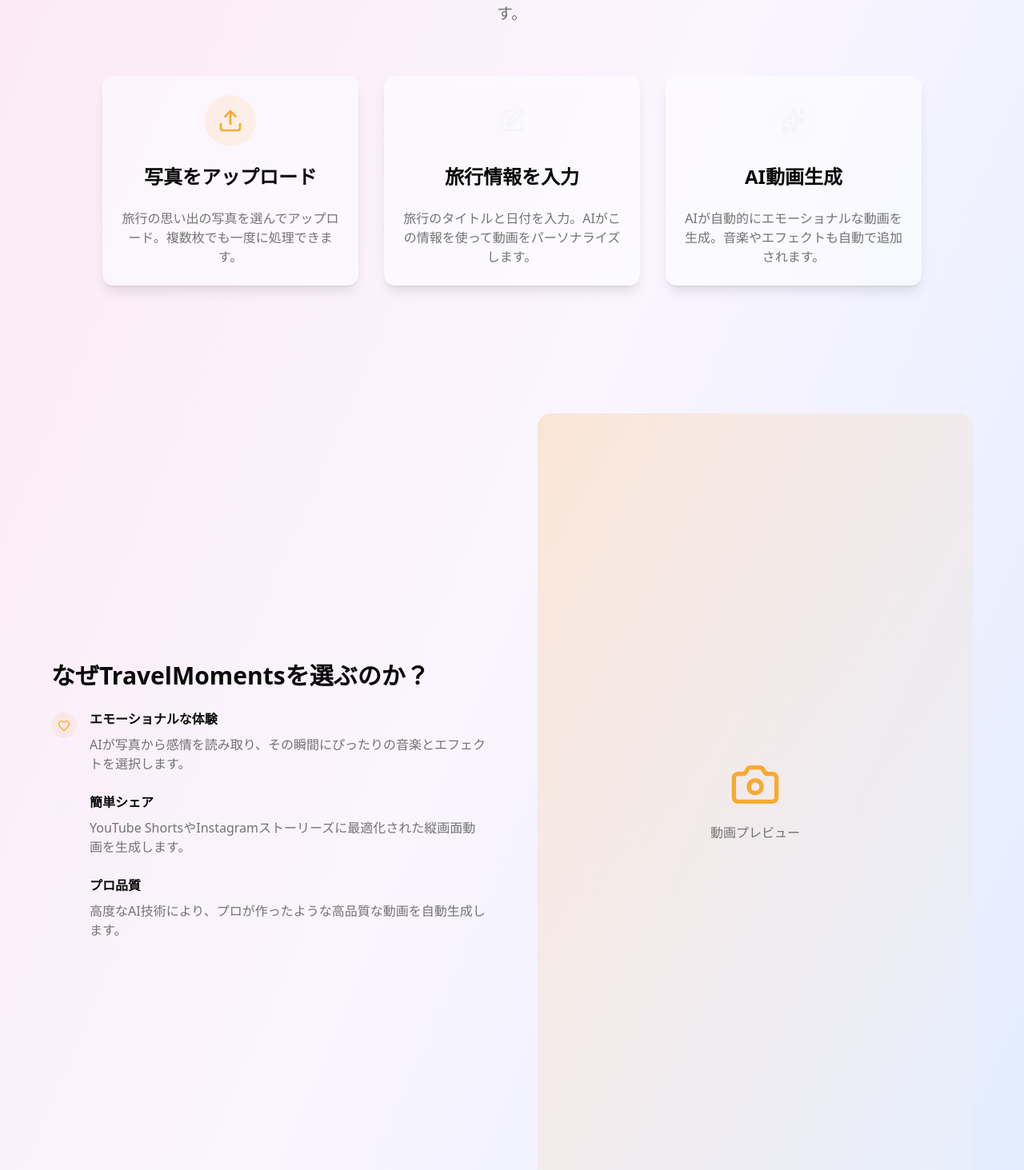
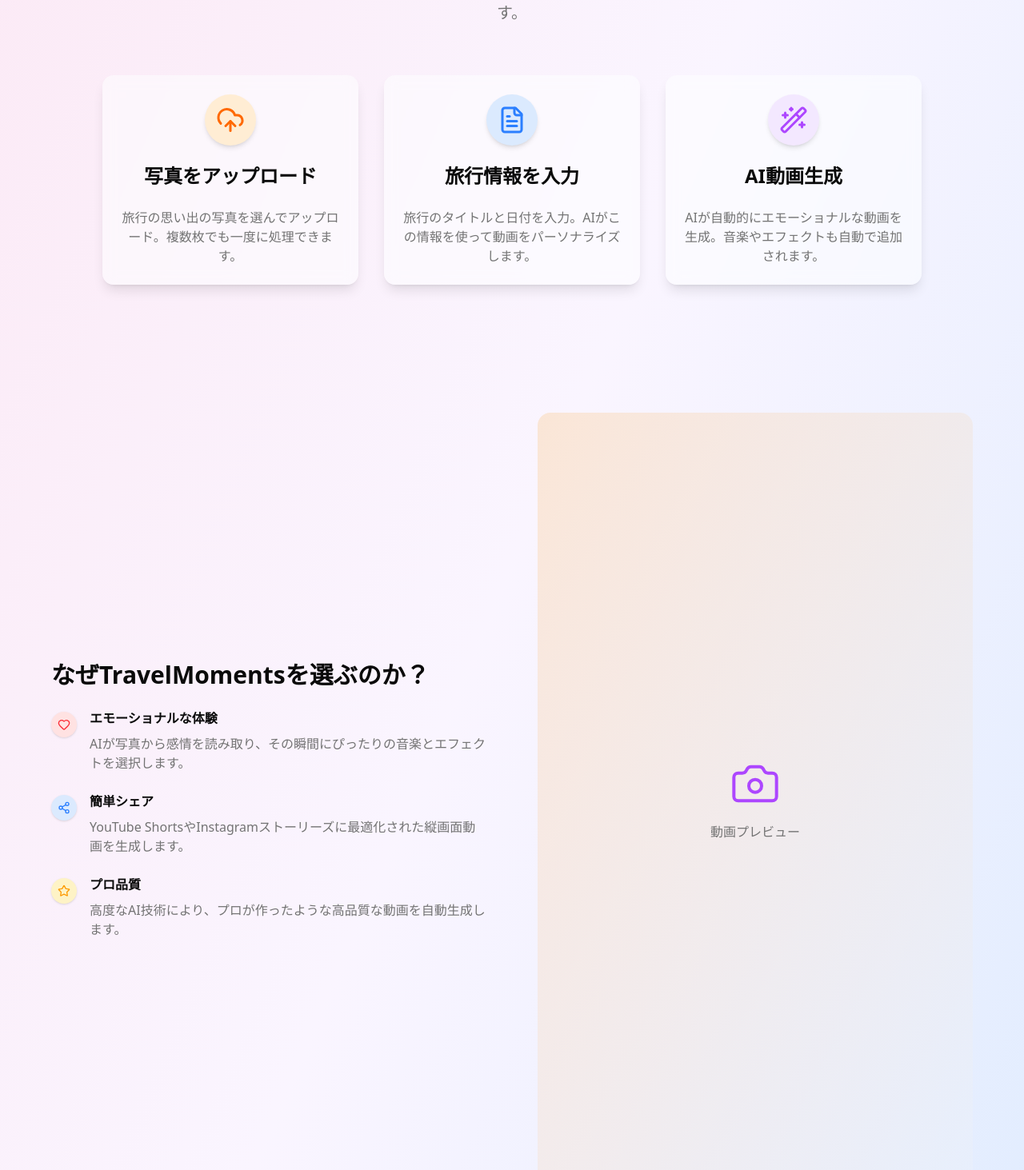
Before and after one commit to o-ga09/zenn-hackthon-2025, a Next.js app in the folder frontend/: page / in a window 1280 px wide. Shown: the part 787-2250 px from the top of the page at 80% size. Built offline with nearby package versions, Linux system fonts and the light colour scheme; no server answers.

Commit message:
feat: RecentVideoとLibraryコンポーネントにBadgeを追加し、Heroコンポーネントのインポートを整理しました ✨

```diff
--- a/frontend/app/dashboard/_components/RecentVideo.tsx
+++ b/frontend/app/dashboard/_components/RecentVideo.tsx
@@ -1,6 +1,7 @@
 import { Button } from '@/components/ui/button'
+import { Badge } from '@/components/ui/badge'
 import { recentVideos } from '@/mock/mock'
-import { Play, Badge, Calendar, Download, Share2, Clock } from 'lucide-react'
+import { Play, Calendar, Download, Share2, Clock } from 'lucide-react'
 import React from 'react'
 
 export default function RecentVideo() {
--- a/frontend/components/lp/Benefit.tsx
+++ b/frontend/components/lp/Benefit.tsx
@@ -9,8 +9,8 @@ export default function Benefit() {
           <h3 className="text-3xl font-bold text-foreground mb-6">なぜTravelMomentsを選ぶのか？</h3>
           <div className="space-y-6">
             <div className="flex items-start space-x-4">
-              <div className="w-8 h-8 bg-primary/10 rounded-full flex items-center justify-center flex-shrink-0 mt-1">
-                <Heart className="w-4 h-4 text-primary" />
+              <div className="w-8 h-8 bg-red-100 rounded-full flex items-center justify-center flex-shrink-0 mt-1 shadow-sm">
+                <Heart className="w-4 h-4 text-red-500" strokeWidth={2} />
               </div>
               <div>
                 <h4 className="font-semibold text-foreground mb-2">エモーショナルな体験</h4>
@@ -21,8 +21,8 @@ export default function Benefit() {
             </div>
 
             <div className="flex items-start space-x-4">
-              <div className="w-8 h-8 bg-secondary/10 rounded-full flex items-center justify-center flex-shrink-0 mt-1">
-                <Share2 className="w-4 h-4 text-secondary" />
+              <div className="w-8 h-8 bg-blue-100 rounded-full flex items-center justify-center flex-shrink-0 mt-1 shadow-sm">
+                <Share2 className="w-4 h-4 text-blue-500" strokeWidth={2} />
               </div>
               <div>
                 <h4 className="font-semibold text-foreground mb-2">簡単シェア</h4>
@@ -33,8 +33,8 @@ export default function Benefit() {
             </div>
 
             <div className="flex items-start space-x-4">
-              <div className="w-8 h-8 bg-accent/10 rounded-full flex items-center justify-center flex-shrink-0 mt-1">
-                <Star className="w-4 h-4 text-accent" />
+              <div className="w-8 h-8 bg-amber-100 rounded-full flex items-center justify-center flex-shrink-0 mt-1 shadow-sm">
+                <Star className="w-4 h-4 text-amber-500" strokeWidth={2} />
               </div>
               <div>
                 <h4 className="font-semibold text-foreground mb-2">プロ品質</h4>
@@ -49,7 +49,7 @@ export default function Benefit() {
         <div className="relative">
           <div className="aspect-[9/16] bg-gradient-to-br from-primary/20 to-secondary/20 rounded-2xl flex items-center justify-center">
             <div className="text-center">
-              <Camera className="w-16 h-16 text-primary mx-auto mb-4" />
+              <Camera className="w-16 h-16 text-purple-500 mx-auto mb-4" strokeWidth={1.5} />
               <p className="text-muted-foreground">動画プレビュー</p>
             </div>
           </div>
--- a/frontend/components/lp/Feature.tsx
+++ b/frontend/components/lp/Feature.tsx
@@ -1,4 +1,4 @@
-import { Upload, Edit, Sparkles } from 'lucide-react'
+import { UploadCloud, FileText, WandSparkles } from 'lucide-react'
 import React from 'react'
 import { Card, CardHeader, CardTitle, CardContent, CardDescription } from '../ui/card'
 
@@ -15,8 +15,10 @@ export default function Feature() {
       <div className="grid md:grid-cols-3 gap-8 max-w-5xl mx-auto">
         <Card className="text-center border-0 shadow-lg bg-card/50 backdrop-blur-sm">
           <CardHeader>
-            <div className="w-16 h-16 bg-primary/10 rounded-full flex items-center justify-center mx-auto mb-4">
-              <Upload className="w-8 h-8 text-primary" />
+            <div className="w-16 h-16 bg-orange-100 rounded-full flex items-center justify-center mx-auto mb-4 shadow-md">
+              <div className="text-orange-500">
+                <UploadCloud size={36} strokeWidth={2} />
+              </div>
             </div>
             <CardTitle className="text-2xl">写真をアップロード</CardTitle>
           </CardHeader>
@@ -29,8 +31,10 @@ export default function Feature() {
 
         <Card className="text-center border-0 shadow-lg bg-card/50 backdrop-blur-sm">
           <CardHeader>
-            <div className="w-16 h-16 bg-secondary/10 rounded-full flex items-center justify-center mx-auto mb-4">
-              <Edit className="w-8 h-8 text-secondary" />
+            <div className="w-16 h-16 bg-blue-100 rounded-full flex items-center justify-center mx-auto mb-4 shadow-md">
+              <div className="text-blue-500">
+                <FileText size={36} strokeWidth={2} />
+              </div>
             </div>
             <CardTitle className="text-2xl">旅行情報を入力</CardTitle>
           </CardHeader>
@@ -43,8 +47,10 @@ export default function Feature() {
 
         <Card className="text-center border-0 shadow-lg bg-card/50 backdrop-blur-sm">
           <CardHeader>
-            <div className="w-16 h-16 bg-accent/10 rounded-full flex items-center justify-center mx-auto mb-4">
-              <Sparkles className="w-8 h-8 text-accent" />
+            <div className="w-16 h-16 bg-purple-100 rounded-full flex items-center justify-center mx-auto mb-4 shadow-md">
+              <div className="text-purple-500">
+                <WandSparkles size={36} strokeWidth={2} />
+              </div>
             </div>
             <CardTitle className="text-2xl">AI動画生成</CardTitle>
           </CardHeader>
--- a/frontend/components/lp/Hero.tsx
+++ b/frontend/components/lp/Hero.tsx
@@ -1,6 +1,7 @@
 import React from 'react'
 import { Button } from '../ui/button'
-import { Badge, Play, Sparkles, Video } from 'lucide-react'
+import { Badge } from '../ui/badge'
+import { Play, Sparkles, Video } from 'lucide-react'
 import Link from 'next/link'
 
 export default function Hero() {
```
Also changed, not shown: frontend/app/videos/_components/Library.tsx (+2 -12 lines).
